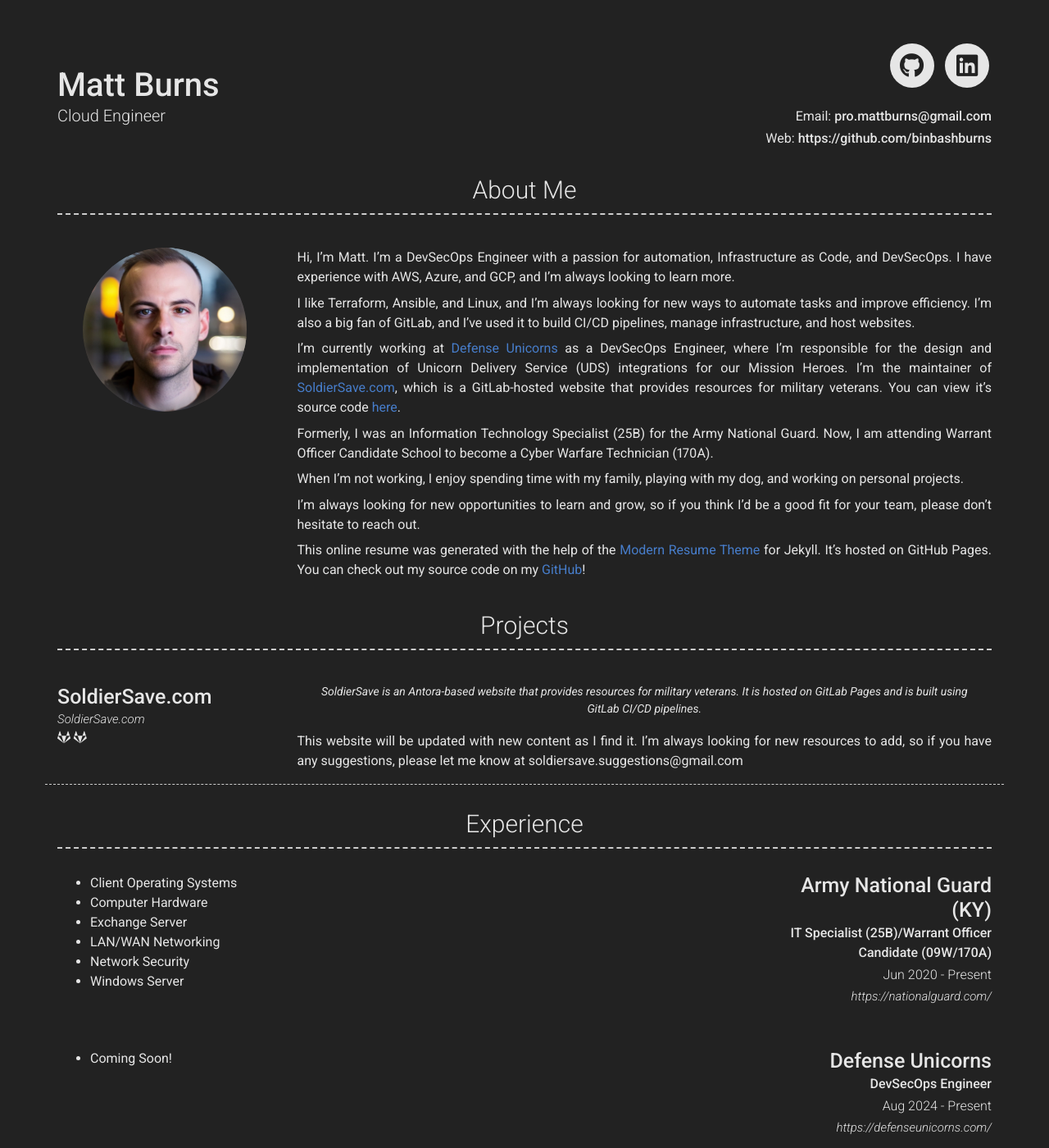
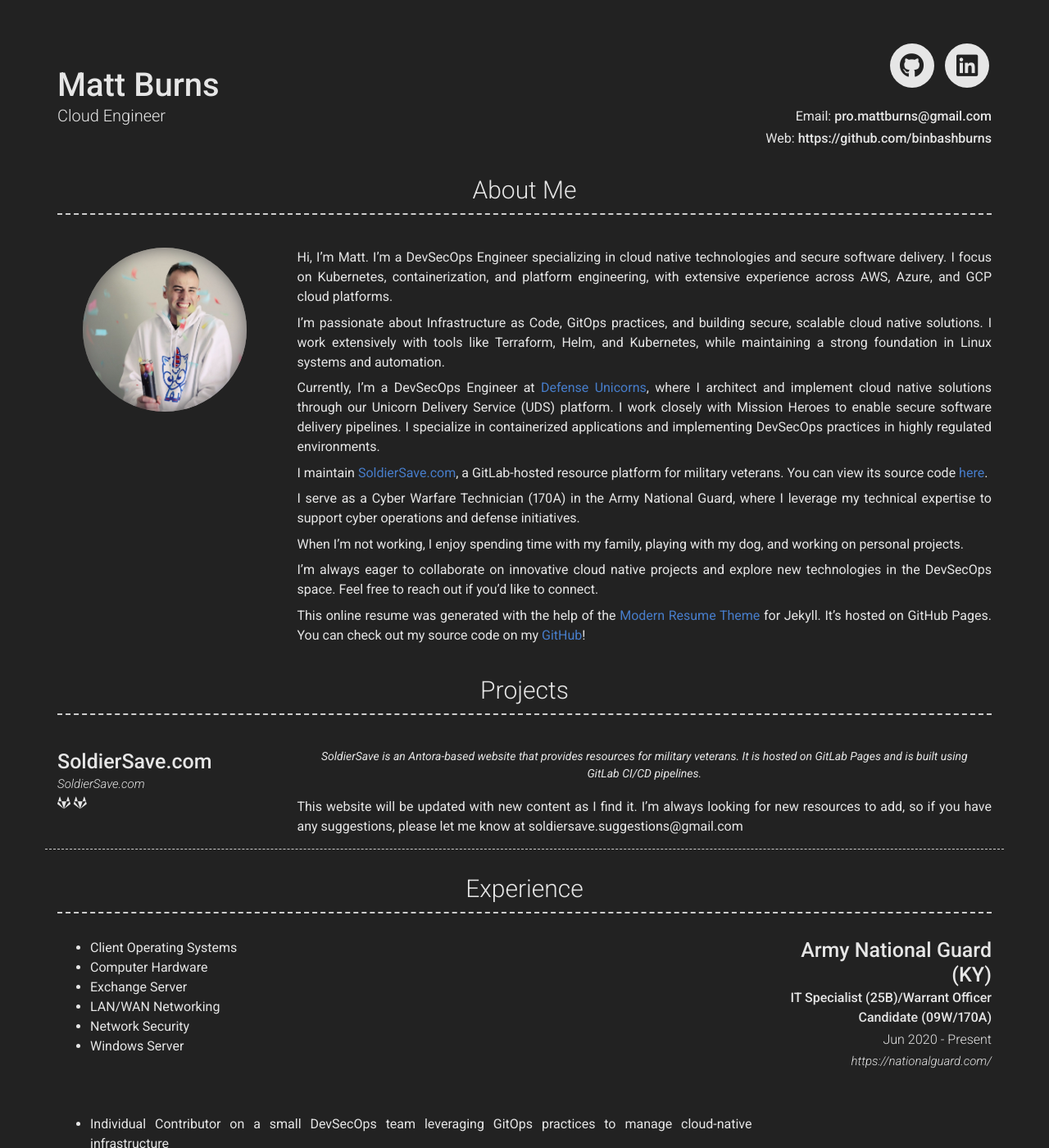
Before and after one commit to binbashburns/binbashburns.com, a Jekyll site: the page built from index.md, in a window 1280 px wide and 1400 px high. Shown: the whole window at 82% size. Built offline with Jekyll 4.4.1, drawn with Linux system fonts in a browser that asks for light colours; nearby versions of some CDN libraries; some of the changed text lies outside the part shown.

Commit message:
periodic resume update

```diff
--- a/_config.yml
+++ b/_config.yml
@@ -52,17 +52,19 @@ linkedin_username: binbashburns
 # about_title: About Me (Use this to override about section title)
 about_profile_image: images/profile.jpg
 about_content: | # this will include new lines to allow paragraphs
-  Hi, I'm Matt. I'm a DevSecOps Engineer with a passion for automation, Infrastructure as Code, and DevSecOps. I have experience with AWS, Azure, and GCP, and I'm always looking to learn more.
+  Hi, I'm Matt. I'm a DevSecOps Engineer specializing in cloud native technologies and secure software delivery. I focus on Kubernetes, containerization, and platform engineering, with extensive experience across AWS, Azure, and GCP cloud platforms.
 
-  I like Terraform, Ansible, and Linux, and I'm always looking for new ways to automate tasks and improve efficiency. I'm also a big fan of GitLab, and I've used it to build CI/CD pipelines, manage infrastructure, and host websites.
+  I'm passionate about Infrastructure as Code, GitOps practices, and building secure, scalable cloud native solutions. I work extensively with tools like Terraform, Helm, and Kubernetes, while maintaining a strong foundation in Linux systems and automation.
 
-  I'm currently working at [Defense Unicorns](https://defenseunicorns.com/) as a DevSecOps Engineer, where I'm responsible for the design and implementation of Unicorn Delivery Service (UDS) integrations for our Mission Heroes. I'm the maintainer of [SoldierSave.com](https://soldiersave.com/), which is a GitLab-hosted website that provides resources for military veterans. You can view it's source code [here](https://gitlab.com/binbashburns/army-benefits-unofficial-pages/).
+  Currently, I'm a DevSecOps Engineer at [Defense Unicorns](https://defenseunicorns.com/), where I architect and implement cloud native solutions through our Unicorn Delivery Service (UDS) platform. I work closely with Mission Heroes to enable secure software delivery pipelines. I specialize in containerized applications and implementing DevSecOps practices in highly regulated environments.
 
-  Formerly, I was an Information Technology Specialist (25B) for the Army National Guard. Now, I am attending Warrant Officer Candidate School to become a Cyber Warfare Technician (170A).
+  I maintain [SoldierSave.com](https://soldiersave.com/), a GitLab-hosted resource platform for military veterans. You can view its source code [here](https://gitlab.com/binbashburns/army-benefits-unofficial-pages/).
+
+  I serve as a Cyber Warfare Technician (170A) in the Army National Guard, where I leverage my technical expertise to support cyber operations and defense initiatives.
 
   When I'm not working, I enjoy spending time with my family, playing with my dog, and working on personal projects.
 
-  I'm always looking for new opportunities to learn and grow, so if you think I'd be a good fit for your team, please don't hesitate to reach out.
+  I'm always eager to collaborate on innovative cloud native projects and explore new technologies in the DevSecOps space. Feel free to reach out if you'd like to connect.
 
   This online resume was generated with the help of the [Modern Resume Theme](https://github.com/sproogen/modern-resume-theme) for Jekyll. It's hosted on GitHub Pages. You can check out my source code on my [GitHub](https://github.com/binbashburns/binbashburns.com)!
 
@@ -110,7 +112,14 @@ content:
         caption: Aug 2024 - Present
         link: https://defenseunicorns.com/
         description: |
-          - Coming Soon!
+          - Individual Contributor on a small DevSecOps team leveraging GitOps practices to manage cloud-native infrastructure
+          - Design and template Helm charts to streamline Kubernetes application deployments and enforce configuration
+          - Develop and maintain GitHub Actions workflows to automate CI/CD and integrate application updates seamlessly
+          - Engineer and enforce Kubernetes network policies, leveraging Istio for service mesh implementations and security
+          - Collect and analyze application telemetry using Prometheus metrics to monitor and optimize performance
+          - Build and deploy app integrations for the Defense Unicorns Airgap App Store to enhance Mission Hero capabilities
+          - Support system integration efforts across Kubernetes clusters using tools like k3d and Docker
+          - Collaborate with stakeholders to translate complex requirements into scalable, secure, and declarative solutions
       - layout: right
         title: Coalfire
         sub_title: Cloud Engineer II
@@ -254,6 +263,7 @@ content:
 
       - GIAC GCLD
       - Google Professional Cloud Architect
+      - Kubernetes and Cloud Native Associate (KCNA)
       - (ISC)2 CISSP
       - CompTIA CASP+
       - CompTIA Pentest+
```
Also changed, not shown: images/profile.jpg.
